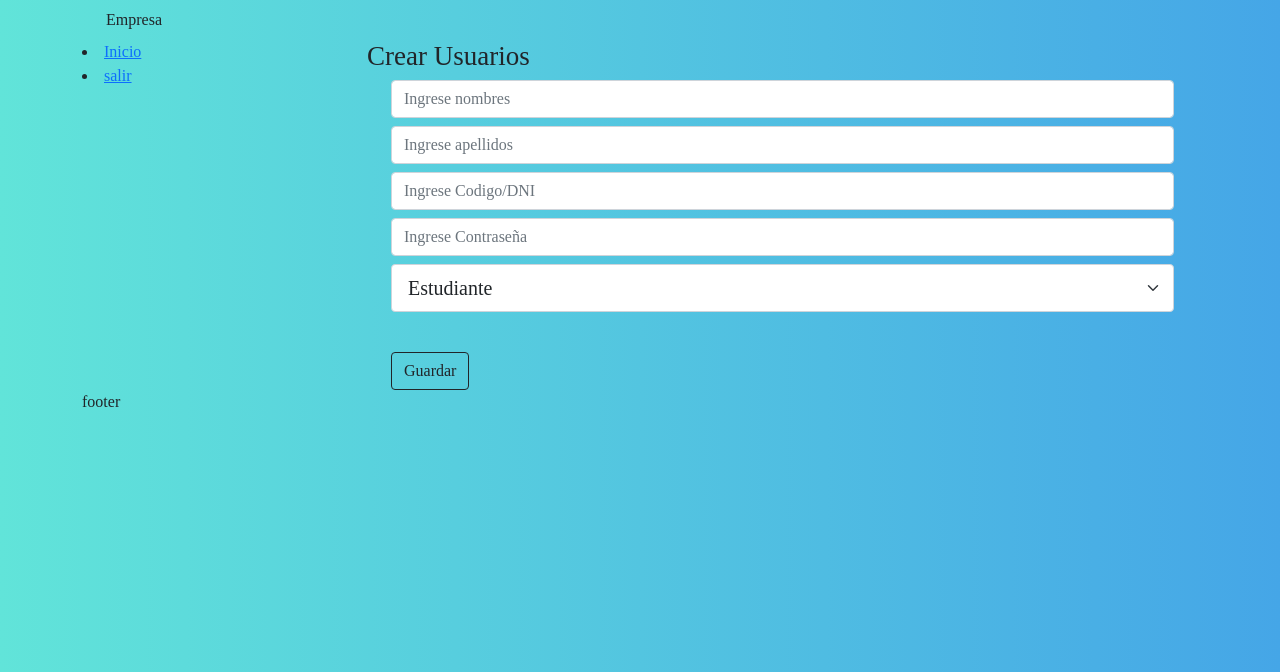
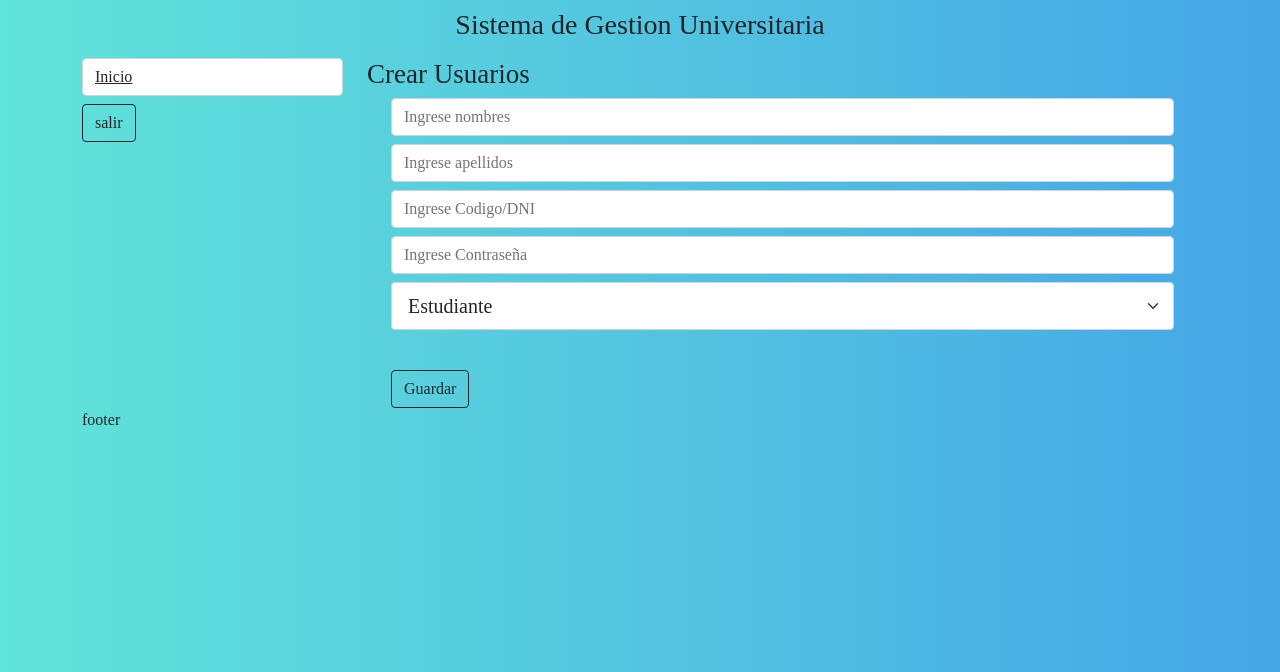
Before and after one commit to leo18fran/mvc2.0, a PHP site: template App/vistas/uCrear.php in a window 1280 px wide. Shown: the top 672 px of the page. Run offline with PHP 8.4, Linux system fonts and the light colour scheme; the template is opened without the code that fills it, so the values that code supplies are empty; the visitor is signed in with stand-in values (Sample User, id 1); some libraries are stand-ins or nearby versions.

Commit message:
Update header.php

```diff
--- a/App/vistas/layout/header.php
+++ b/App/vistas/layout/header.php
@@ -19,49 +19,48 @@
             font-size: 22px;
             font-family:'Burbank Big';
         }
-
     </style>
 </head>
 
 <body>
-    <div class="container">
+
+    <div class="container" id="cont">
         <div class="row">
             <div class="col">
                 <nav class="navbar navbar-light">
                     <div class="container-fluid">
-                        Empresa
+                        <h3 class="col-md-12 text-center">Sistema de Gestion Universitaria</h3>
                     </div>
                 </nav>
-
             </div>
-
         </div>
 <div class="row">
     <div class="col">
 
                 <?php
-                echo "<li><a href='index.php?bienvenido'>Inicio</a></li>";
+                echo "<a class='form-control mb-2' href='index.php?bienvenido'>Inicio</a>";
                 switch ($_SESSION["tipo"]) {
+
                     case "profesor":
-                        echo "Profesor
-                        <li><a href='index.php?ver-cursos-a-cargo'>Ver Cursos a Cargo</a></li>";
+                        echo "
+                        <a class='form-control mb-2' href='index.php?ver-cursos-a-cargo'>Ver Cursos a Cargo</a>";
                         break;
 
                     case "estudiante":
-                        echo "Estudiante
-                        <li><a href='index.php?ver-notas-estudiante'>Ver Notas</a></li>
-                        <li><a href='index.php?ver-matricula-estudiante'>Ver Matricula</a></li>";
+                        echo "
+                        <a class='form-control mb-2' href='index.php?ver-notas-estudiante'>Ver Notas</a>
+                        <a class='form-control mb-2' href='index.php?ver-matricula-estudiante'>Ver Matricula</a>";
                         break;
 
                     case "administrador":
-                        echo "Administrador
-                        <li><a href='index.php?crear-usuarios'>Crear Usuarios</a></li>
-                        <li><a href='index.php?crear-plan-de-estudios'>Crear Plan de Estudios</a></li>
-                        <li><a href='index.php?asignar-cursos'>Asignar Cursos</a></li>";
+                        echo "
+                        <a class='form-control mb-2' href='index.php?crear-usuarios'>Crear Usuarios</a>
+                        <a class='form-control mb-2' href='index.php?crear-plan-de-estudios'>Crear Plan de Estudios</a>
+                        <a class='form-control mb-2' href='index.php?asignar-cursos'>Asignar Cursos</a>";
                         break;
                 }
 
-                echo "<li><a href='logout.php'>salir</a></li>";
+                echo "<a class='btn btn-outline-dark' href='logout.php'>salir</a>";
 
            ?>
 </div>
```
